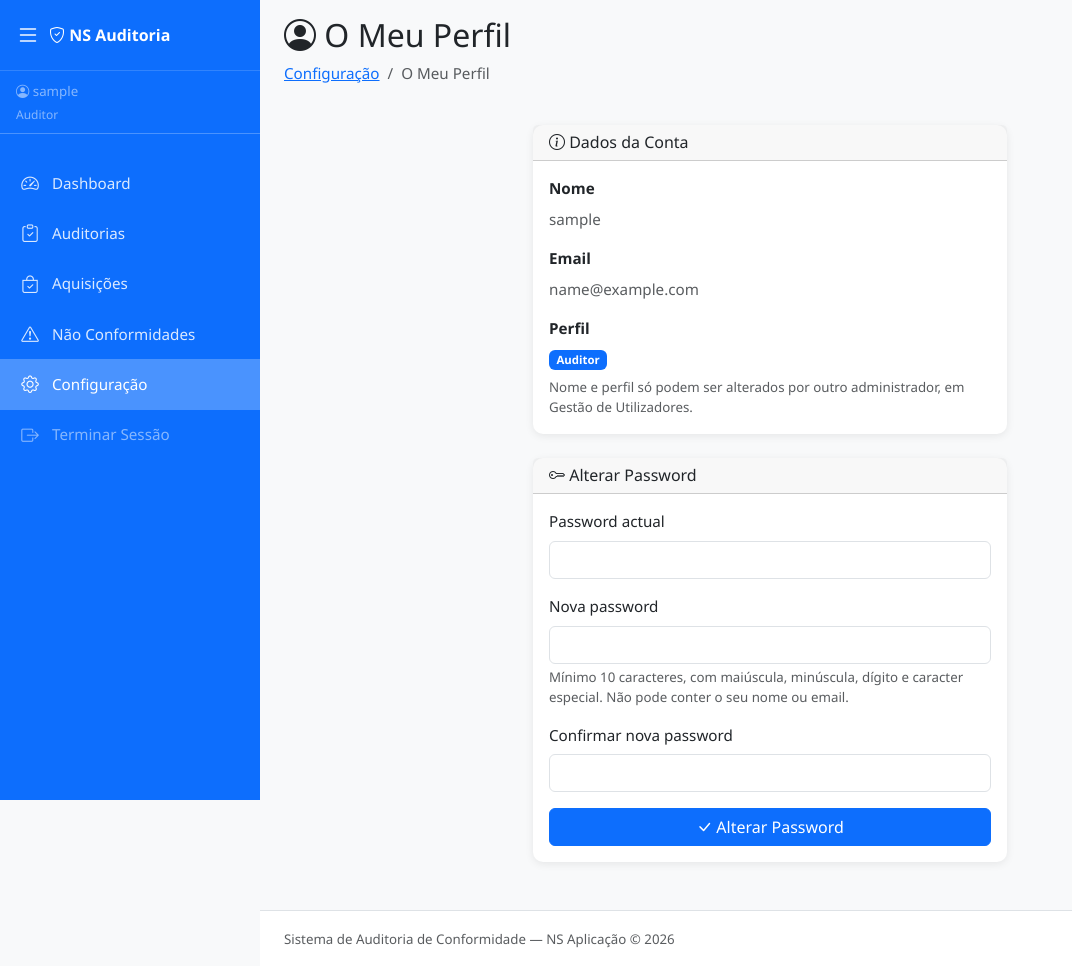
After one commit to silviodc24/tfc-sistema-auditoria, a Flask app: page /configuracao/perfil in a window 1280 px wide. The commit adds this page. Shown: the whole page, without its empty margins (0-1072 px from the left). Run offline with Flask 3, Linux system fonts and the light colour scheme; the visitor is signed in with stand-in values (Sample User, id 1); some libraries are stand-ins or nearby versions.

Commit message:
feat: gestao de perfil proprio e edicao de nome/perfil pelo administrador
Segregacao de funcoes aplicada tambem aqui: nome e perfil de um
utilizador so podem ser alterados por outro administrador (nunca o
proprio, mesma logica ja usada para nao poder desactivar-se a si
mesmo). Password so pode ser alterada pelo proprio dono da conta,
nunca por um administrador em nome de outro — exige a password
actual, confirmacao da nova, e cumpre a politica ja existente.

Novo: rota /configuracao/utilizadores/<id>/editar (admin-only,
bloqueada para a propria conta) e /configuracao/perfil (qualquer
utilizador autenticado), com cartao "O Meu Perfil" no hub, visivel
a ambos os perfis.

```diff
--- a/app/routes/configuracao.py
+++ b/app/routes/configuracao.py
@@ -199,6 +199,79 @@ def toggle_utilizador(id):
     return redirect(url_for('configuracao.utilizadores'))
 
 
+@config_bp.route('/utilizadores/<int:id>/editar', methods=['GET', 'POST'])
+@login_required
+def editar_utilizador(id):
+    """
+    Edicao de nome e perfil por um administrador — nunca da propria conta
+    (segregacao de funcoes: precisa de ser outro administrador a faze-lo).
+    """
+    if not admin_required():
+        return redirect(url_for('configuracao.index'))
+    u = Utilizador.query.get_or_404(id)
+    if u.id_utilizador == current_user.id_utilizador:
+        flash('Não pode editar o seu próprio nome ou perfil — peça a outro administrador.', 'danger')
+        return redirect(url_for('configuracao.utilizadores'))
+
+    if request.method == 'POST':
+        nome = request.form.get('nome', '').strip()
+        perfil = request.form.get('perfil')
+
+        if not nome:
+            flash('O nome não pode ficar vazio.', 'danger')
+            return render_template('configuracao/editar_utilizador.html', utilizador=u)
+        if perfil not in ('auditor', 'administrador'):
+            flash('Perfil inválido.', 'danger')
+            return render_template('configuracao/editar_utilizador.html', utilizador=u)
+
+        u.nome = nome
+        u.perfil = perfil
+        db.session.commit()
+        flash(f'Utilizador {u.nome} actualizado com sucesso.', 'success')
+        return redirect(url_for('configuracao.utilizadores'))
+
+    return render_template('configuracao/editar_utilizador.html', utilizador=u)
+
+
+# =============================================================================
+# O MEU PERFIL (self-service — qualquer utilizador autenticado, sem admin_required)
+# =============================================================================
+
+@config_bp.route('/perfil')
+@login_required
+def perfil():
+    """Pagina de gestao do proprio perfil. So a password e editavel aqui —
+    nome e perfil sao geridos exclusivamente por outro administrador."""
+    return render_template('configuracao/perfil.html')
+
+
+@config_bp.route('/perfil/password', methods=['POST'])
+@login_required
+def alterar_password():
+    """Qualquer utilizador pode mudar a sua propria password — nunca a de outro."""
+    password_actual = request.form.get('password_actual', '')
+    password_nova = request.form.get('password_nova', '')
+    password_confirmar = request.form.get('password_confirmar', '')
+
+    if not current_user.check_password(password_actual):
+        flash('Password actual incorrecta.', 'danger')
+        return redirect(url_for('configuracao.perfil'))
+
+    if password_nova != password_confirmar:
+        flash('A nova password e a confirmação não coincidem.', 'danger')
+        return redirect(url_for('configuracao.perfil'))
+
+    valida, erro = validar_politica_password(password_nova, current_user.nome, current_user.email)
+    if not valida:
+        flash(erro, 'danger')
+        return redirect(url_for('configuracao.perfil'))
+
+    current_user.set_password(password_nova)
+    db.session.commit()
+    flash('Password alterada com sucesso.', 'success')
+    return redirect(url_for('configuracao.perfil'))
+
+
 # =============================================================================
 # IMPORTACAO DE DADOS
 # =============================================================================
--- /dev/null
+++ b/app/templates/configuracao/perfil.html
@@ -0,0 +1,89 @@
+{% extends 'base.html' %}
+
+{% block title %}O Meu Perfil{% endblock %}
+
+{% block content %}
+<div class="d-flex justify-content-between align-items-center mb-4">
+    <div>
+        <h2><i class="bi bi-person-circle"></i> O Meu Perfil</h2>
+        <nav aria-label="breadcrumb">
+            <ol class="breadcrumb">
+                <li class="breadcrumb-item">
+                    <a href="{{ url_for('configuracao.index') }}">Configuração</a>
+                </li>
+                <li class="breadcrumb-item active">O Meu Perfil</li>
+            </ol>
+        </nav>
+    </div>
+</div>
+
+<div class="row justify-content-center">
+    <div class="col-md-6">
+
+        <!-- DADOS DA CONTA (so leitura) -->
+        <div class="card mb-4">
+            <div class="card-header">
+                <h6 class="mb-0"><i class="bi bi-info-circle"></i> Dados da Conta</h6>
+            </div>
+            <div class="card-body">
+                <div class="mb-3">
+                    <label class="form-label fw-bold">Nome</label>
+                    <p class="text-muted">{{ current_user.nome }}</p>
+                </div>
+                <div class="mb-3">
+                    <label class="form-label fw-bold">Email</label>
+                    <p class="text-muted">{{ current_user.email }}</p>
+                </div>
+                <div class="mb-0">
+                    <label class="form-label fw-bold">Perfil</label>
+                    <p class="mb-0">
+                        {% if current_user.is_admin %}
+                            <span class="badge bg-danger">Administrador</span>
+                        {% else %}
+                            <span class="badge bg-primary">Auditor</span>
+                        {% endif %}
+                    </p>
+                </div>
+                <div class="form-text mt-2">
+                    Nome e perfil só podem ser alterados por outro administrador,
+                    em Gestão de Utilizadores.
+                </div>
+            </div>
+        </div>
+
+        <!-- ALTERAR PASSWORD -->
+        <div class="card">
+            <div class="card-header">
+                <h6 class="mb-0"><i class="bi bi-key"></i> Alterar Password</h6>
+            </div>
+            <div class="card-body">
+                <form method="POST" action="{{ url_for('configuracao.alterar_password') }}">
+                    <input type="hidden" name="csrf_token" value="{{ csrf_token() }}">
+                    <div class="mb-3">
+                        <label class="form-label">Password actual</label>
+                        <input type="password" class="form-control" name="password_actual" required>
+                    </div>
+                    <div class="mb-3">
+                        <label class="form-label">Nova password</label>
+                        <input type="password" class="form-control" name="password_nova" minlength="10" required>
+                        <div class="form-text">
+                            Mínimo 10 caracteres, com maiúscula, minúscula, dígito e
+                            caracter especial. Não pode conter o seu nome ou email.
+                        </div>
+                    </div>
+                    <div class="mb-3">
+                        <label class="form-label">Confirmar nova password</label>
+                        <input type="password" class="form-control" name="password_confirmar" minlength="10" required>
+                    </div>
+                    <div class="d-grid">
+                        <button type="submit" class="btn btn-primary">
+                            <i class="bi bi-check-lg"></i> Alterar Password
+                        </button>
+                    </div>
+                </form>
+            </div>
+        </div>
+
+    </div>
+</div>
+{% endblock %}
```
Also changed, not shown: app/templates/configuracao/editar_utilizador.html (added, +57 -0 lines), app/templates/configuracao/index.html (+19 -0 lines), app/templates/configuracao/utilizadores.html (+6 -1 lines).
